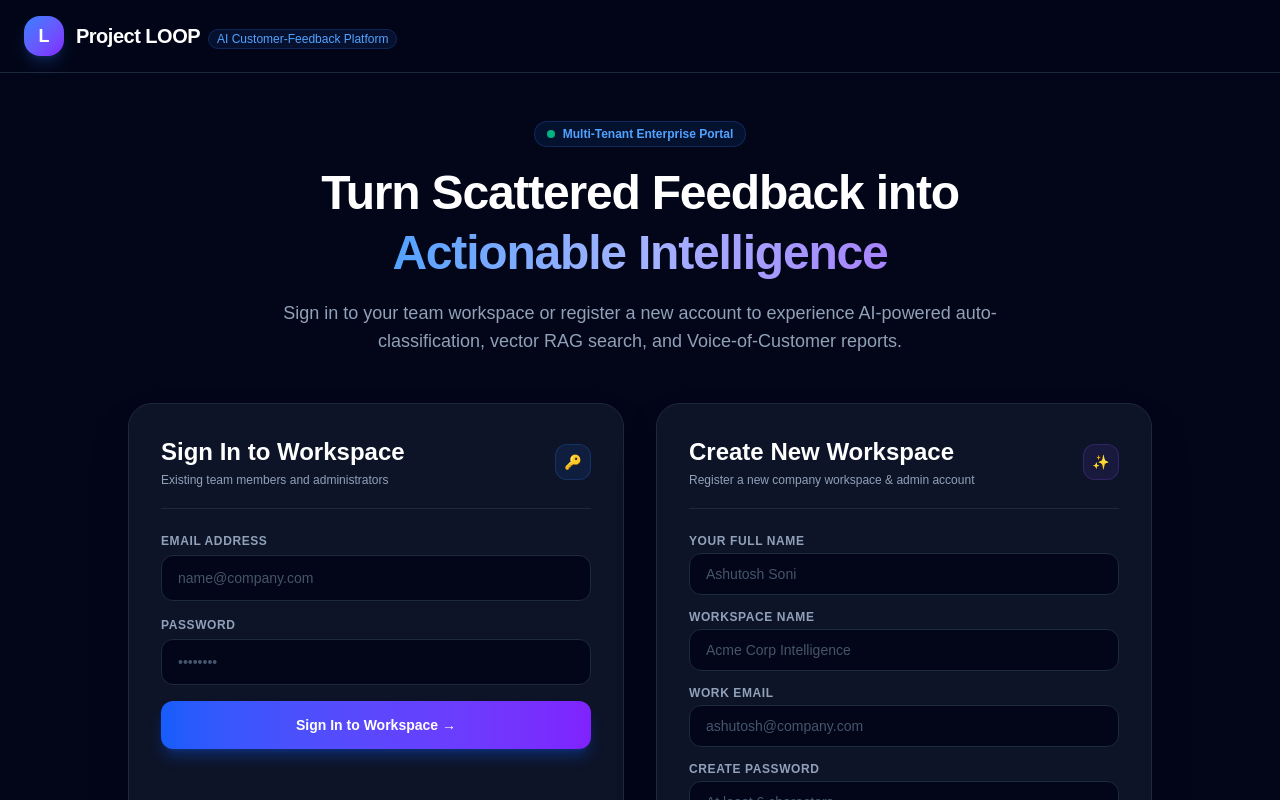
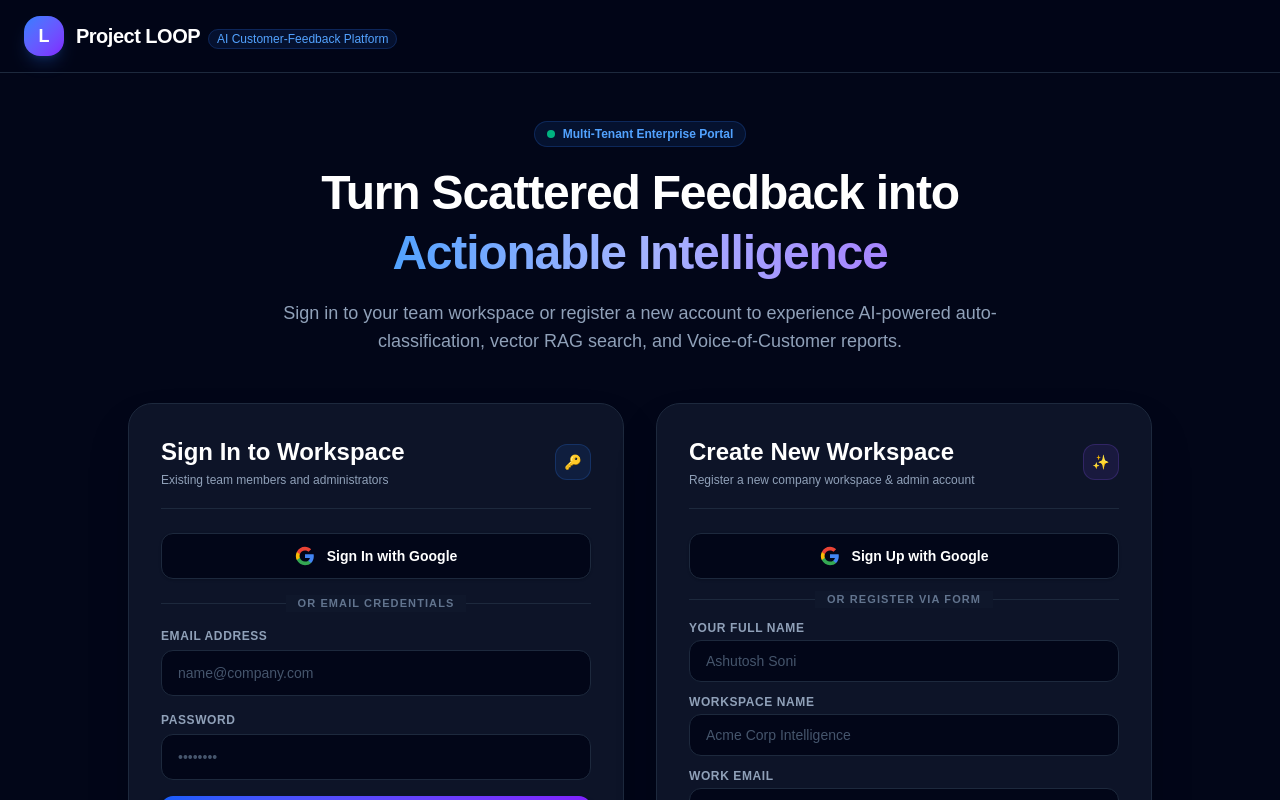
Before and after one commit to Ashutosh0606405/loop, a Next.js app: page / in a window 1280 px wide. Shown: the top 800 px of the page. Built offline with nearby package versions, Linux system fonts and the light colour scheme.

Commit message:
feat(auth): integrate Google OAuth provider and Google Sign-In/Sign-Up buttons

```diff
--- a/app/page.tsx
+++ b/app/page.tsx
@@ -22,6 +22,11 @@ export default function HomePage() {
   const [regLoading, setRegLoading] = useState(false);
   const [regError, setRegError] = useState("");
   const [regSuccess, setRegSuccess] = useState("");
+
+  // Google OAuth Login
+  const handleGoogleAuth = async () => {
+    await signIn("google", { callbackUrl: "/dashboard" });
+  };
 
   // Quick Demo Login Presets
   const handleDemoLogin = async (email: string) => {
@@ -187,6 +192,40 @@ export default function HomePage() {
                 </span>
               </div>
 
+              {/* Google OAuth Button */}
+              <button
+                type="button"
+                onClick={handleGoogleAuth}
+                className="w-full mb-6 flex items-center justify-center gap-3 rounded-xl border border-slate-800 bg-slate-950 px-4 py-3 text-sm font-semibold text-white transition hover:bg-slate-900 hover:border-slate-700 shadow-sm"
+              >
+                <svg className="h-5 w-5" viewBox="0 0 24 24">
+                  <path
+                    fill="#4285F4"
+                    d="M22.56 12.25c0-.78-.07-1.53-.2-2.25H12v4.26h5.92c-.26 1.37-1.04 2.53-2.21 3.31v2.77h3.57c2.08-1.92 3.28-4.74 3.28-8.09z"
+                  />
+                  <path
+                    fill="#34A853"
+                    d="M12 23c2.97 0 5.46-.98 7.28-2.66l-3.57-2.77c-.98.66-2.23 1.06-3.71 1.06-2.86 0-5.29-1.93-6.16-4.53H2.18v2.84C3.99 20.53 7.7 23 12 23z"
+                  />
+                  <path
+                    fill="#FBBC05"
+                    d="M5.84 14.09c-.22-.66-.35-1.36-.35-2.09s.13-1.43.35-2.09V7.06H2.18C1.43 8.55 1 10.22 1 12s.43 3.45 1.18 4.94l2.85-2.22.81-.63z"
+                  />
+                  <path
+                    fill="#EA4335"
+                    d="M12 5.38c1.62 0 3.06.56 4.21 1.64l3.15-3.15C17.45 2.09 14.97 1 12 1 7.7 1 3.99 3.47 2.18 7.06l3.66 2.84c.87-2.6 3.3-4.52 6.16-4.52z"
+                  />
+                </svg>
+                Sign In with Google
+              </button>
+
+              <div className="relative flex items-center justify-center mb-6">
+                <div className="w-full border-t border-slate-800" />
+                <span className="absolute bg-slate-900 px-3 text-[11px] font-semibold uppercase tracking-widest text-slate-500">
+                  Or email credentials
+                </span>
+              </div>
+
               {loginError && (
                 <div className="mb-5 rounded-xl border border-rose-500/30 bg-rose-500/10 p-3 text-xs text-rose-300">
                   ⚠️ {loginError}
@@ -276,19 +315,53 @@ export default function HomePage() {
                 </span>
               </div>
 
+              {/* Google OAuth Button */}
+              <button
+                type="button"
+                onClick={handleGoogleAuth}
+                className="w-full mb-5 flex items-center justify-center gap-3 rounded-xl border border-slate-800 bg-slate-950 px-4 py-3 text-sm font-semibold text-white transition hover:bg-slate-900 hover:border-slate-700 shadow-sm"
+              >
+                <svg className="h-5 w-5" viewBox="0 0 24 24">
+                  <path
+                    fill="#4285F4"
+                    d="M22.56 12.25c0-.78-.07-1.53-.2-2.25H12v4.26h5.92c-.26 1.37-1.04 2.53-2.21 3.31v2.77h3.57c2.08-1.92 3.28-4.74 3.28-8.09z"
+                  />
+                  <path
+                    fill="#34A853"
+                    d="M12 23c2.97 0 5.46-.98 7.28-2.66l-3.57-2.77c-.98.66-2.23 1.06-3.71 1.06-2.86 0-5.29-1.93-6.16-4.53H2.18v2.84C3.99 20.53 7.7 23 12 23z"
+                  />
+                  <path
+                    fill="#FBBC05"
+                    d="M5.84 14.09c-.22-.66-.35-1.36-.35-2.09s.13-1.43.35-2.09V7.06H2.18C1.43 8.55 1 10.22 1 12s.43 3.45 1.18 4.94l2.85-2.22.81-.63z"
+                  />
+                  <path
+                    fill="#EA4335"
+                    d="M12 5.38c1.62 0 3.06.56 4.21 1.64l3.15-3.15C17.45 2.09 14.97 1 12 1 7.7 1 3.99 3.47 2.18 7.06l3.66 2.84c.87-2.6 3.3-4.52 6.16-4.52z"
+                  />
+                </svg>
+                Sign Up with Google
+              </button>
+
+              <div className="relative flex items-center justify-center mb-5">
+                <div className="w-full border-t border-slate-800" />
+                <span className="absolute bg-slate-900 px-3 text-[11px] font-semibold uppercase tracking-widest text-slate-500">
+                  Or register via form
+                </span>
+              </div>
+
               {regError && (
-                <div className="mb-5 rounded-xl border border-rose-500/30 bg-rose-500/10 p-3 text-xs text-rose-300">
+                <div className="mb-4 rounded-xl border border-rose-500/30 bg-rose-500/10 p-3 text-xs text-rose-300">
                   ⚠️ {regError}
                 </div>
               )}
 
               {regSuccess && (
-                <div className="mb-5 rounded-xl border border-emerald-500/30 bg-emerald-500/10 p-3 text-xs text-emerald-300">
+                <div className="mb-4 rounded-xl border border-emerald-500/30 bg-emerald-500/10 p-3 text-xs text-emerald-300">
                   ✅ {regSuccess}
                 </div>
               )}
 
-              <form onSubmit={handleRegisterSubmit} className="space-y-3.5">
+              <form onSubmit={handleRegisterSubmit} className="space-y-3">
                 <div>
                   <label className="block text-xs font-semibold uppercase tracking-wider text-slate-400 mb-1">
                     Your Full Name
@@ -355,7 +428,7 @@ export default function HomePage() {
               </form>
             </div>
 
-            <p className="mt-6 text-center text-xs text-slate-500">
+            <p className="mt-5 text-center text-xs text-slate-500">
               Strict multi-tenant workspace isolation guaranteed.
             </p>
           </div>
--- a/lib/auth.ts
+++ b/lib/auth.ts
@@ -1,5 +1,6 @@
 import { AuthOptions } from "next-auth";
 import CredentialsProvider from "next-auth/providers/credentials";
+import GoogleProvider from "next-auth/providers/google";
 import bcrypt from "bcryptjs";
 import { db } from "@/lib/db";
 import { loginSchema } from "@/lib/zod-schemas";
@@ -9,9 +10,13 @@ export const authOptions: AuthOptions = {
     strategy: "jwt",
   },
   pages: {
-    signIn: "/login",
+    signIn: "/",
   },
   providers: [
+    GoogleProvider({
+      clientId: process.env.GOOGLE_CLIENT_ID || "mock-google-client-id",
+      clientSecret: process.env.GOOGLE_CLIENT_SECRET || "mock-google-client-secret",
+    }),
     CredentialsProvider({
       name: "Credentials",
       credentials: {
@@ -49,11 +54,42 @@ export const authOptions: AuthOptions = {
     }),
   ],
   callbacks: {
+    async signIn({ user, account, profile }) {
+      if (account?.provider === "google" && user.email) {
+        let existingUser = await db.user.findUnique({
+          where: { email: user.email },
+        });
+
+        if (!existingUser) {
+          // Provision workspace and user for Google OAuth login
+          const workspace = await db.workspace.create({
+            data: {
+              name: `${user.name || "User"}'s Workspace`,
+            },
+          });
+
+          existingUser = await db.user.create({
+            data: {
+              name: user.name || "Google User",
+              email: user.email,
+              passwordHash: "OAUTH_GOOGLE_USER",
+              role: "ADMIN",
+              workspaceId: workspace.id,
+            },
+          });
+        }
+
+        user.id = existingUser.id;
+        user.role = existingUser.role;
+        user.workspaceId = existingUser.workspaceId;
+      }
+      return true;
+    },
     async jwt({ token, user }) {
       if (user) {
         token.id = user.id;
-        token.role = user.role;
-        token.workspaceId = user.workspaceId;
+        token.role = (user as any).role;
+        token.workspaceId = (user as any).workspaceId;
       }
       return token;
     },
```
